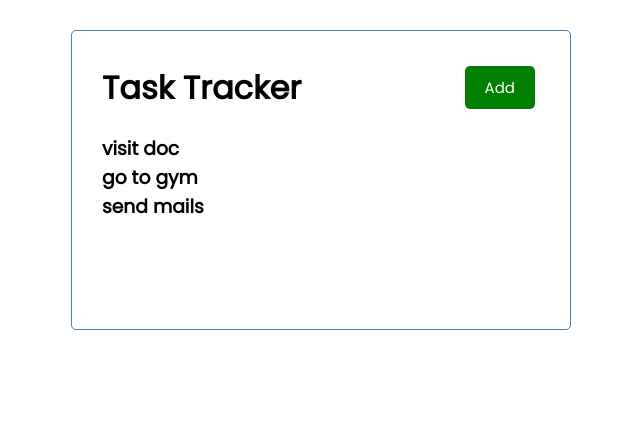
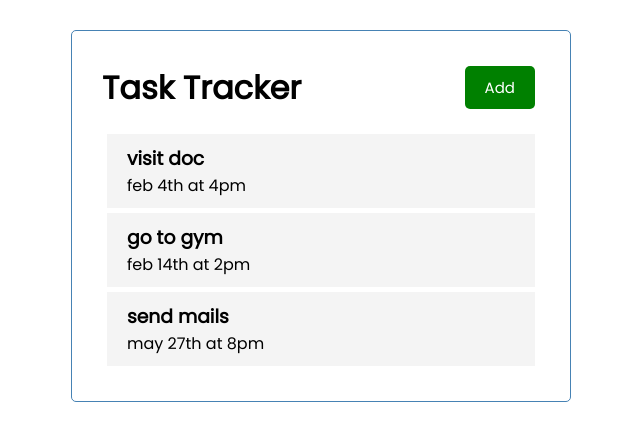
Before and after one commit to PeterOsoo/react-task-tracker, a React (Create React App) app: page / in a window 1280 px wide. Shown: the top 440 px of the page, without its empty margins (319-959 px from the left). Built offline with nearby package versions, Linux system fonts and the light colour scheme.

Commit message:
Task Component

```diff
--- /dev/null
+++ b/src/components/Task.js
@@ -0,0 +1,12 @@
+import React from "react"
+
+const Task = ({ task }) => {
+	return (
+		<div className="task">
+			<h3>{task.text}</h3>
+			<p>{task.day}</p>
+		</div>
+	)
+}
+
+export default Task
--- a/src/components/Tasks.js
+++ b/src/components/Tasks.js
@@ -1,10 +1,11 @@
 import React from "react"
+import Task from "./Task"
 
 const Tasks = ({ tasks }) => {
 	return (
 		<>
 			{tasks.map(task => (
-				<h3 key="task.id">{task.text}</h3>
+				<Task key="task.id" task={task} />
 			))}
 		</>
 	)
```
